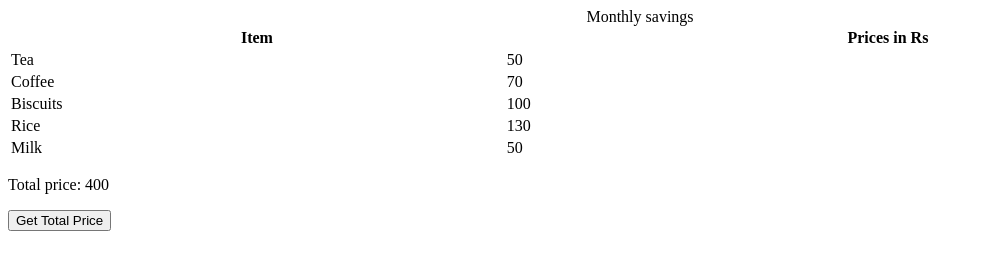
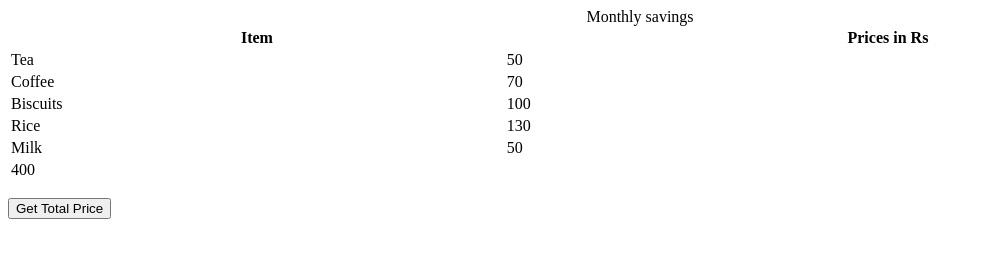
Before and after one commit to acciojob/grofers-checkout-vaibha987, a website: page main.html in a window 1280 px wide. Both pictures are taken after a click on the button "Get Total Price". Shown: the whole page, without its empty margins (0-983 px from the left). Drawn offline with Linux system fonts and the light colour scheme.

Commit message:
created a submission

```diff
--- a/main.html
+++ b/main.html
@@ -8,7 +8,7 @@
 
 <body>
     <!-- the entire body must be written by student -->
-    <table style="width: 100%">
+    <table style="width: 100%" id="table">
     <caption>
       Monthly savings
     </caption>
--- a/script.js
+++ b/script.js
@@ -4,13 +4,17 @@ document.body.appendChild(getSumBtn);
 
 const getSum = () => {
 //Add your code here
-	let sum1=document.querySelectorAll(".price")
-	let sum=0;
-	for(let i=0;i<sum1.length;i++){
-		sum=sum+Number(sum1[i].innerText)
+	let sum=0
+	let items=document.getElementsByClassName("price")
+	for(let item of items){
+		sum=sum+Number(item.innerText)
 	}
-	 let ans=document.getElementById("ans")
-	 ans.textContent=`Total price: ${sum}`;
+	let table=document.getElementById("table")
+    let row=document.createElement('tr')
+	let cell=document.createElement('td')
+	cell.innerText=sum
+	row.appendChild(cell)
+	table.appendChild(row)
 };
 
 getSumBtn.addEventListener("click", getSum);
```
